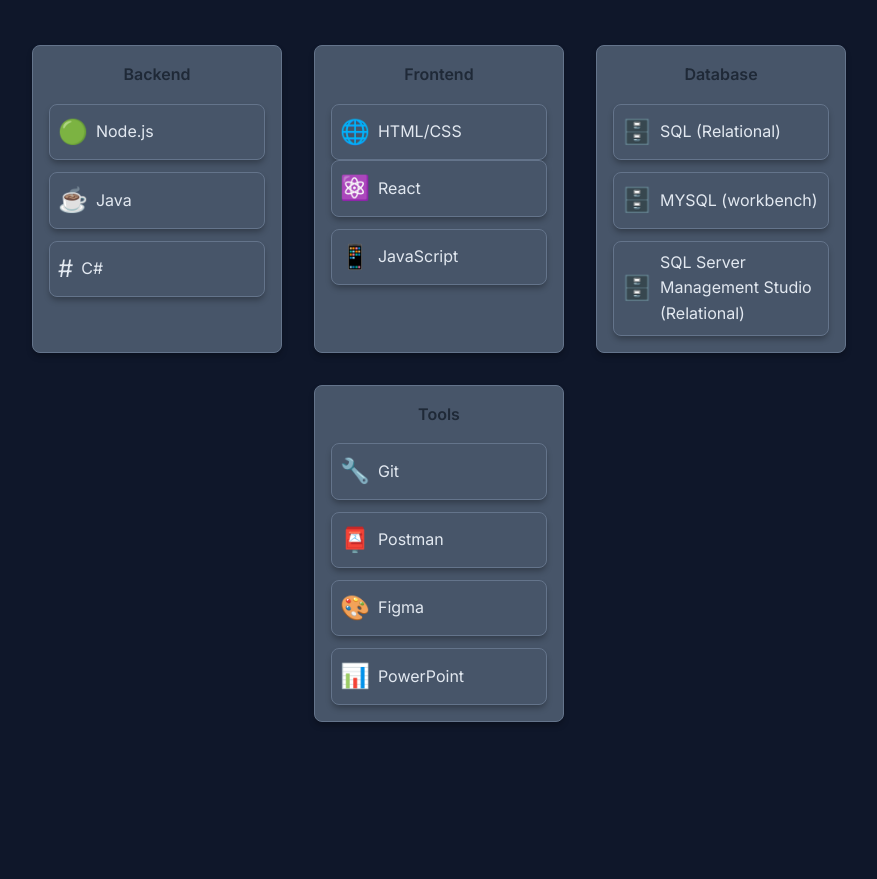
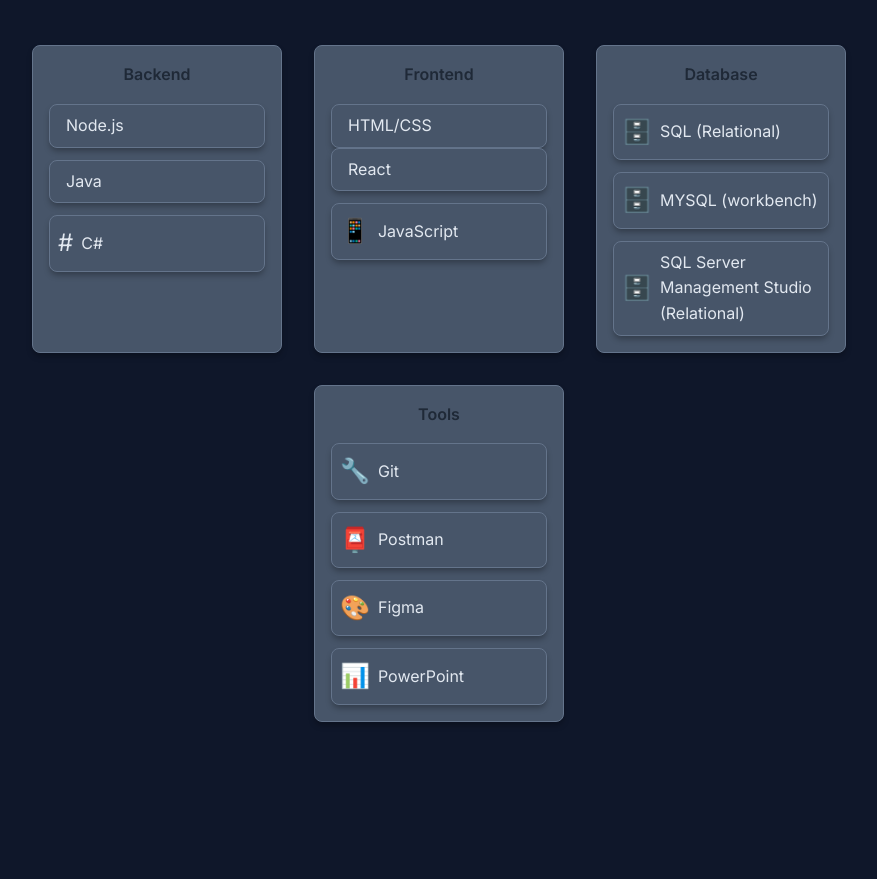
Before and after one commit to NjabuloProj/portfolio, a plain HTML site: page index.html in a window 1280 px wide. Shown: the part 1569-2448 px from the top of the page, without its empty margins (326-1203 px from the left). Drawn offline with nearby package versions, Linux system fonts and the light colour scheme.

Commit message:
removed emojis

```diff
--- a/index.html
+++ b/index.html
@@ -3,7 +3,7 @@
 <html lang="en">
   <head>
     <meta charset="UTF-8" />
-    <meta name="viewport" content="width=device-width, initial-scale=1.0" />
+    <meta name="viewport" content="width=device-width, initial-scale=1.0">
     <title>Siphesihle Mkhatshwa - Portfolio</title>
     <meta name="description" content="Portfolio of Siphesihle Mkhatshwa - Aspiring Software Engineer" />
     <meta name="author" content="Siphesihle Mkhatshwa" />
@@ -123,11 +123,11 @@
         <h4>Backend</h4>
         <div class="skills-grid">
           <div class="skill-item animate-skill">
-            <div class="skill-icon">🟢</div>
+            <div class="skill-icon"></div>
             <span>Node.js</span>
           </div>
           <div class="skill-item animate-skill">
-            <div class="skill-icon">☕</div>
+            <div class="skill-icon"></div>
             <span>Java</span>
           </div>
           <div class="skill-item animate-skill">
@@ -140,12 +140,12 @@
       <div class="skill-block">
         <h4>Frontend</h4>
           <div class="skill-item animate-skill">
-            <div class="skill-icon">🌐</div>
+            <div class="skill-icon"></div>
             <span>HTML/CSS</span>
           </div>
         <div class="skills-grid">
           <div class="skill-item animate-skill">
-            <div class="skill-icon">⚛️</div>
+            <div class="skill-icon"></div>
             <span>React</span>
           </div>
           <div class="skill-item animate-skill">
```
